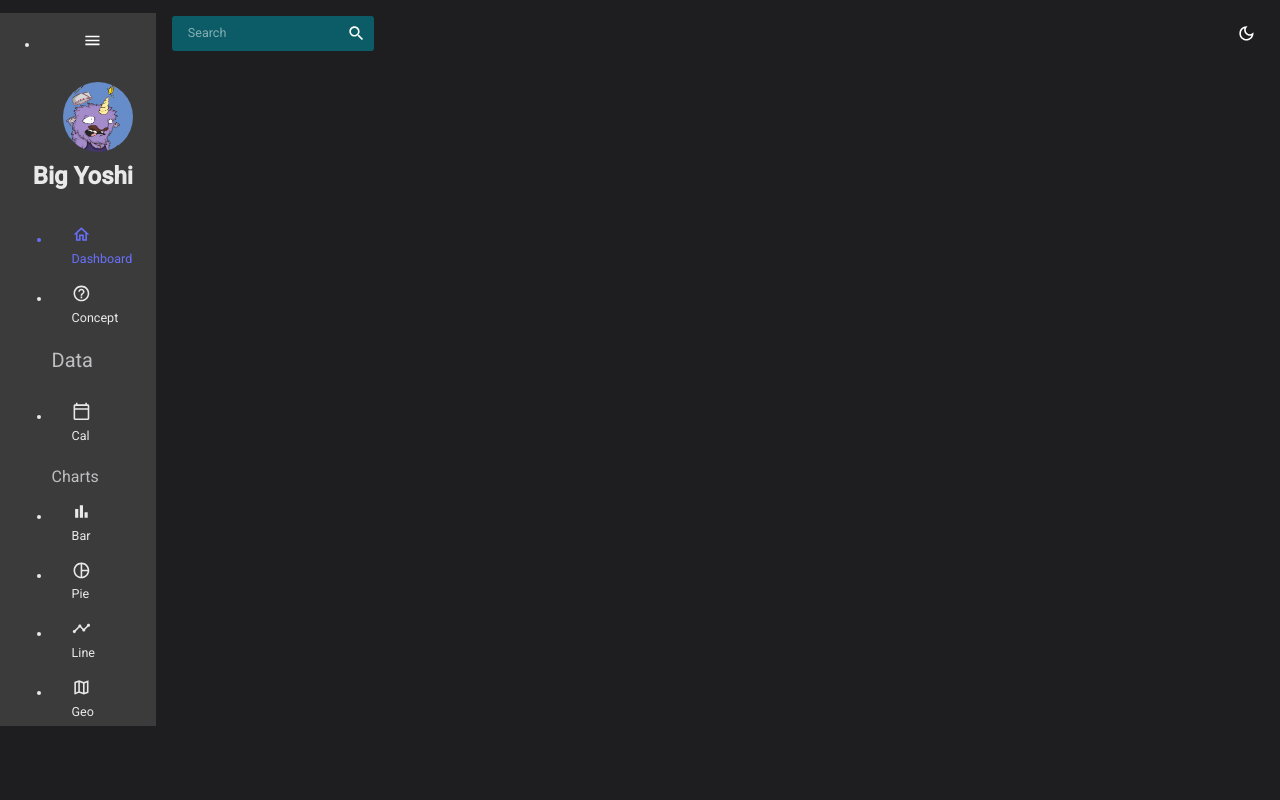
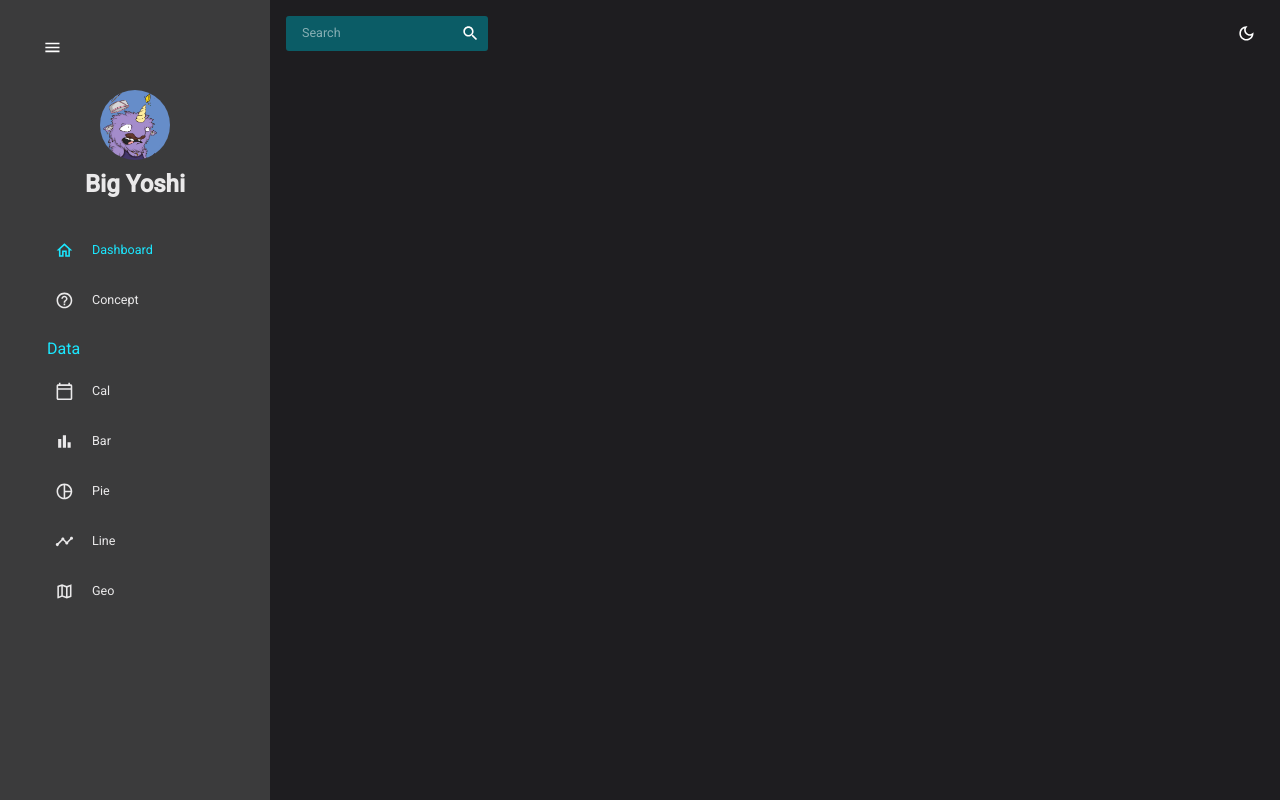
Before and after one commit to robbiekruszynski/warsaw_hack, a React (Create React App) app: page / in a window 1280 px wide. Built offline with nearby package versions, Linux system fonts and the light colour scheme.

Commit message:
clean up

```diff
--- a/src/GlobalTheme.js
+++ b/src/GlobalTheme.js
@@ -177,7 +177,7 @@ export const themeSettings = (mode) => {
             },
           }
         : {
-            // light mode
+            // light mode (broken)
             primary: {
               main: colors.primary[100],
             },
--- a/src/constants/SideBar.js
+++ b/src/constants/SideBar.js
@@ -1,6 +1,7 @@
 import { useState } from 'react';
 import { coloring } from "../GlobalTheme";
 import { Link } from 'react-router-dom';
+import "react-pro-sidebar/dist/css/styles.css";
 import {Box, IconButton, Typography, useTheme } from '@mui/material';
 import { ProSidebar, Menu, MenuItem } from 'react-pro-sidebar';
 import HomeOutlinedIcon from "@mui/icons-material/HomeOutlined";
@@ -54,17 +55,15 @@ return (
         padding: "10px 35px 5px 20px !important",
       },
       "& .pro-inner-item:hover": {
-        color: "#0b5c66 !important",
+        color: "#1be7ff !important",
       },
       "& .pro-menu-item.active": {
-        color: "#6870fa !important",
+        color: "#1be7ff  !important",
       },
     }}
   >
     <ProSidebar collapsed={isCollapsed}>
       <Menu iconShape="square">
-
-        {/* LOGO AND MENU ICON */}
         <MenuItem
           onClick={() => setIsCollapsed(!isCollapsed)}
           icon={isCollapsed ? <MenuOutlinedIcon /> : undefined}
@@ -80,9 +79,7 @@ return (
               alignItems="center"
               ml="15px"
             >
-              {/* <Typography variant="h3" color={colors.gray[100]}>
-                USER
-              </Typography> */}
+
               <IconButton onClick={() => setIsCollapsed(!isCollapsed)}>
                 <MenuOutlinedIcon />
               </IconButton>
@@ -107,7 +104,7 @@ return (
                 variant="h3"
                 color={colors.gray[100]}
                 fontWeight="bold"
-                sx={{ m: "10px 0 0 -30px" }}
+                sx={{ m: "10px 0 0 0" }}
               >
                 Big Yoshi
               </Typography>
@@ -132,33 +129,12 @@ return (
           />
 
           <Typography
-            variant="h4"
-            color={colors.gray[300]}
-            sx={{ m: "15px 0 20px 0px" }}
+            variant="h5"
+            color={colors.green[500]}
+            sx={{ m: "15px 0 5px 20px" }}
           >
             Data
           </Typography>
-          {/* <Item
-            title="Manage Team"
-            to="/team"
-            icon={<PeopleOutlinedIcon />}
-            selected={selected}
-            setSelected={setSelected}
-          /> */}
-          {/* <Item
-            title="Balances"
-            to="/bal"
-            icon={<ReceiptOutlinedIcon />}
-            selected={selected}
-            setSelected={setSelected}
-          /> */}
-          {/* <Item
-            title="Profile Form"
-            to="/form"
-            icon={<PersonOutlinedIcon />}
-            selected={selected}
-            setSelected={setSelected}
-          /> */}
           <Item
             title="Cal"
             to="/cal"
@@ -166,13 +142,6 @@ return (
             selected={selected}
             setSelected={setSelected}
           />
-          <Typography
-            variant="h5"
-            color={colors.gray[300]}
-            sx={{ m: "15px 0 5px 00px" }}
-          >
-            Charts
-          </Typography>
           <Item
             title="Bar"
             to="/bar"
```
